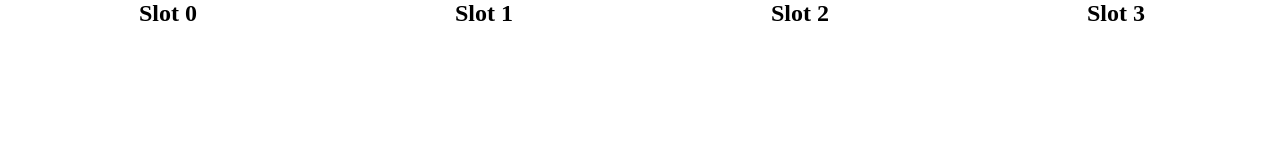
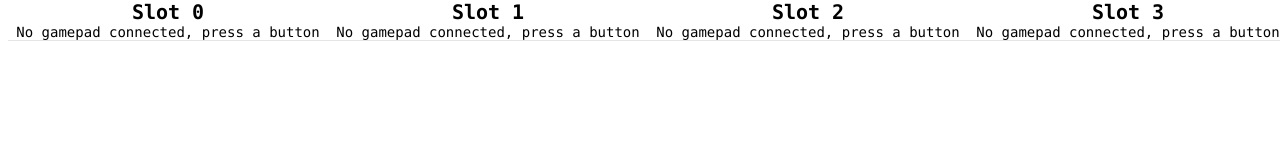
Before and after one commit to Tom32i/gamepad.js, a website: page index.html in a window 1280 px wide. Drawn offline with Linux system fonts and the light colour scheme.

Commit message:
Updated demo

```diff
--- a/index.html
+++ b/index.html
@@ -3,48 +3,77 @@
     <head>
         <title></title>
         <style type="text/css">
-            .output {
+            body {
+                padding: 60px 0 0 0;
+                font-family: "Lucida Console", Monaco, monospace;
+            }
+            .column {
                 width: 25%;
                 float: left;
                 position: relative;
                 display: block;
-                min-height: 28px;
-                padding-top: 28px;
                 overflow: auto;
             }
-            .output h2 {
+            .header {
+                top: 0;
                 position: fixed;
-                top: 0;
                 background: white;
-                width: 25%;
                 text-align: center;
+                border-bottom: 1px solid #E5E5E5;
+                width: 100%;
+                background-color: white;
+                z-index: 10;
             }
-            .output * {
+            .logs {
+                width: 100%;
+            }
+            .column h2 {
+                font-size: 20px;
+            }
+            .column h3 {
+                font-size: 14px;
+                font-weight: normal;
+            }
+            .column * {
                 margin: 0;
+            }
+            .output {
+                color: #333333;
             }
         </style>
     </head>
     <body>
-        <div id="output">
-            <div id="output-0" class="output">
+        <div class="header">
+            <div class="column">
                 <h2>Slot 0</h2>
+                <h3>No gamepad connected, press a button</h3>
             </div>
-            <div id="output-1" class="output">
+            <div class="column">
                 <h2>Slot 1</h2>
+                <h3>No gamepad connected, press a button</h3>
             </div>
-            <div id="output-2" class="output">
+            <div class="column">
                 <h2>Slot 2</h2>
+                <h3>No gamepad connected, press a button</h3>
             </div>
-            <div id="output-3" class="output">
+            <div class="column">
                 <h2>Slot 3</h2>
+                <h3>No gamepad connected, press a button</h3>
             </div>
+        </div>
+        <div class="logs">
+            <div class="column output"></div>
+            <div class="column output"></div>
+            <div class="column output"></div>
+            <div class="column output"></div>
         </div>
         <script src="dist/gamepad.js"></script>
         <script>
-            var outputs = document.getElementsByClassName('output');
+            var outputs = document.getElementsByClassName('output'),
+                names = document.getElementsByTagName('h3');
 
             function init() {
-                var listener = new GamepadListener();
+                var listener = new GamepadListener({eventType: 'global'});
 
                 console.log(listener);
 
@@ -53,6 +82,7 @@
                         id = e.detail.gamepad.id;
 
                     outputLog(index, "Connected: " + id, e.detail);
+                    names[index].innerHTML = id;
                 });
 
                 listener.on('gamepad:axis', function (e) {
@@ -75,7 +105,7 @@
 
             function outputLog (index, message, detail)
             {
-                outputs[index].innerHTML += "<p>" + message.toString() + "</p>";
+                outputs[index].innerHTML = "<p>" + message.toString() + "</p>" + outputs[index].innerHTML;
                 console.log(detail);
             }
 
```
